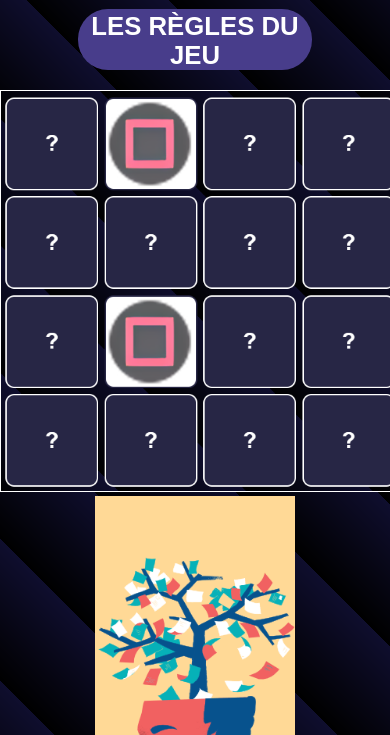
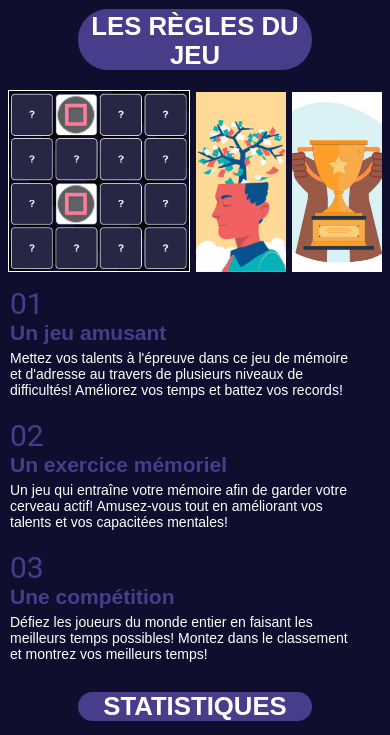
Before and after one commit to Nolent77/memory-website, a PHP site: page / in a window 390 px wide; the page is wider, and only the part inside the window is pictured. Shown: the part 805-1540 px from the top of that part. Run offline with PHP 8.4, Linux system fonts and the light colour scheme.

Commit message:
New index improvements

```diff
--- a/assets/css/index.css
+++ b/assets/css/index.css
@@ -174,18 +174,50 @@
 }
 .members{
   margin: 20px;
-  background-color: #0f0e2e;
+  background-color: #0e0b26;
   padding: 25px;
   width: 60%;
   max-width: 300px;
   border-radius: 1px;
   justify-items: center;
   min-width: 100px;
-  min-height: 210px;
+  height: 210px;
 }
 
-@media screen and(max-width: 767px){
-  header{
-    font-size: 8px;
+@media screen and (max-width: 767px){
+  .Rules .Rules_ps{
+    display: flex;
+    flex-direction: column;
+    flex-wrap: wrap;
+    justify-content: center;
+  }
+  .Rules .Rules_ps .rules_nb{
+    text-align: left;
+    margin-left: 10px;
+  }
+  .Rules .Rules_ps .rules_p{
+    margin: 0 10px;
+    margin-bottom: 20px;
+    text-align: left;
+    width: 90vw;
+    max-width: 767px;
+  }
+  .Rules .Image_ex{
+    height: 180px;
+    width: 180px;
+    margin-top: 10px;
+    border: 1px solid white;
+  }
+  .Rules .Image_mem{
+    height: 180px;
+    width: 90px;
+    object-fit: cover;
+    margin-left: 2px;
+    margin-right: 2px;
+  }
+  .Rules .Image_trophee{
+    height: 180px;
+    width: 90px;
+    object-fit: cover;
   }
 }
--- a/assets/css/scores.css
+++ b/assets/css/scores.css
@@ -1,6 +1,3 @@
-body{
-    background: repeating-linear-gradient(45deg, black, transparent 100px);
-}
 .header_image_container_scores {
     display: flex;
     align-items: center;
--- a/index.html
+++ b/index.html
@@ -33,7 +33,7 @@
   <div class="Play">
   <section>
     <div class="Bienvenue">
-    <h2>BIENVENUE TOUT LE MONDE</h2>
+    <h2>BIENVENUE DANS NOTRE STUDIO !</h2>
     </div>
     <div class="background_play"><div class="play_button">
     <a href="memory.html">JOUER !</a>
```
